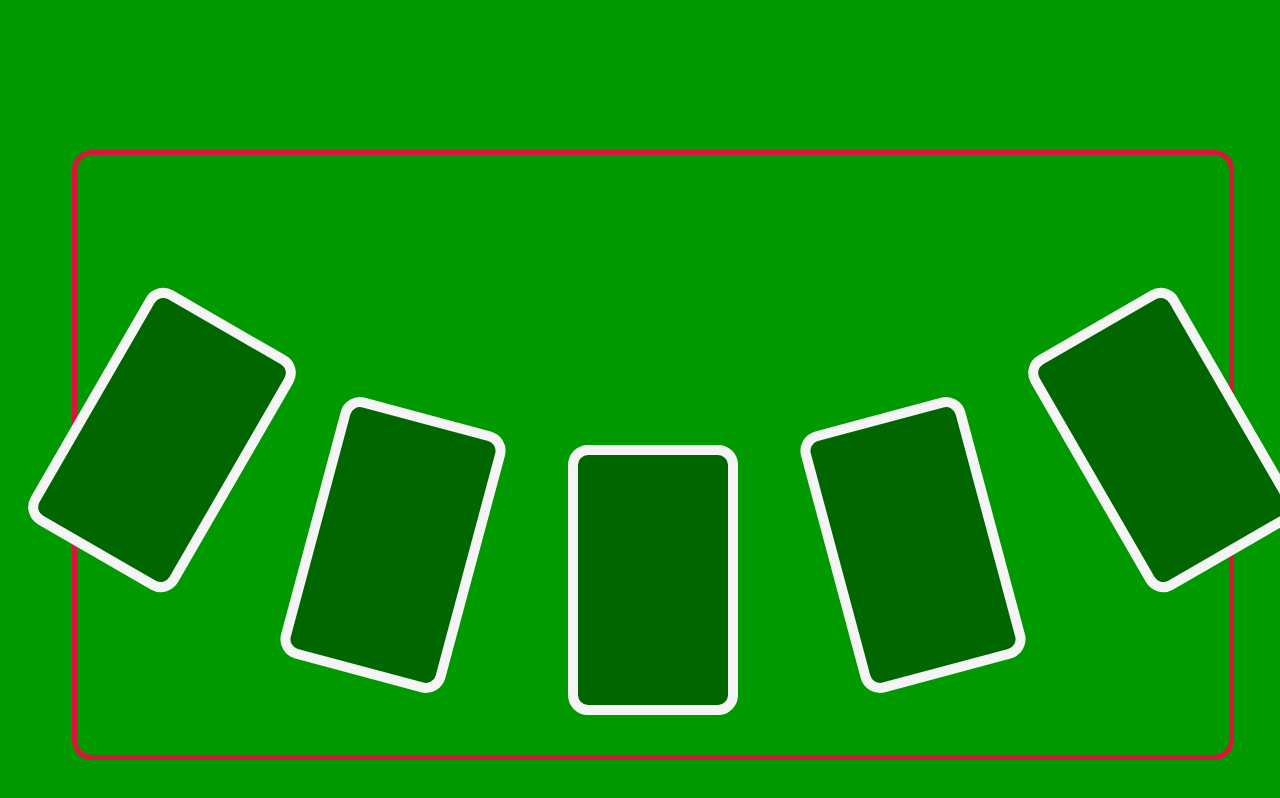
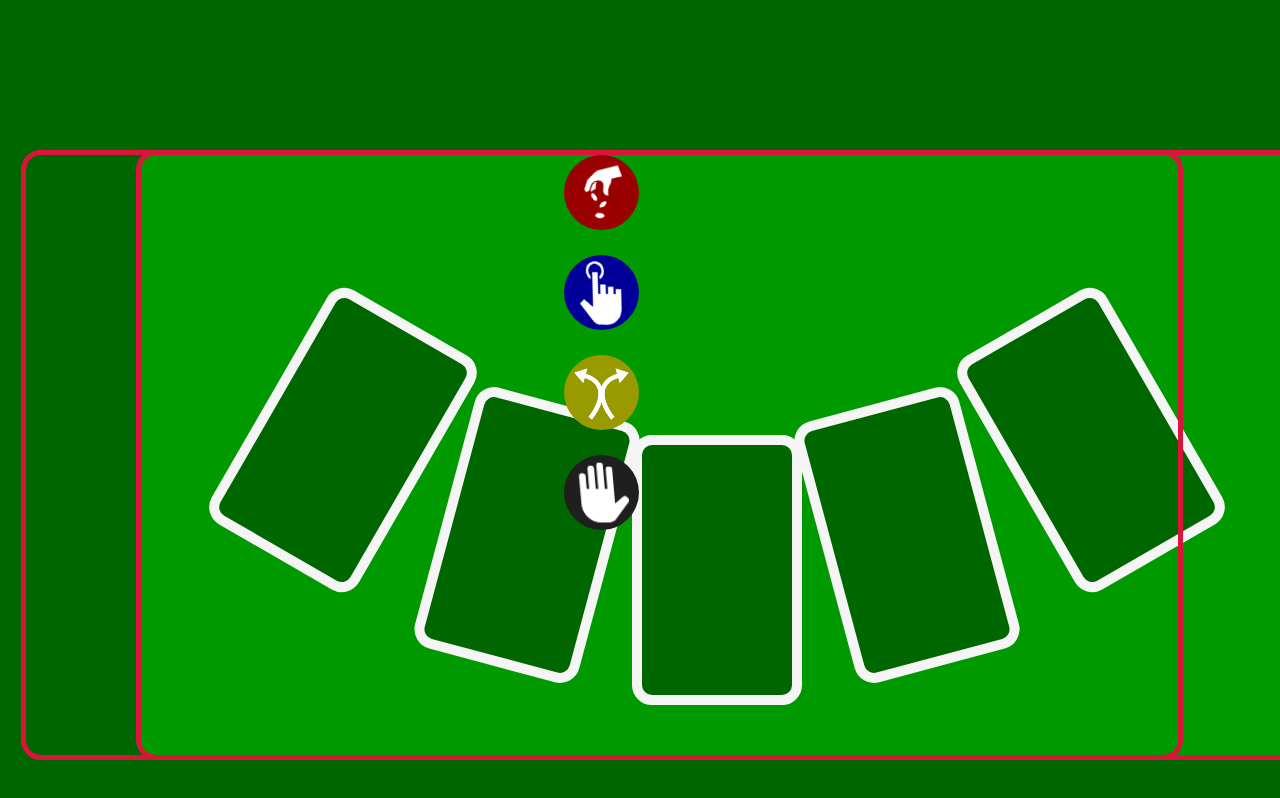
Before and after one commit to TopperwareDev/Arthurs-Bank, a website: page Back_end/webHandler/Pages/Blackjack/Blackjack.html in a window 1280 px wide. Shown: the top 798 px of the page. Drawn offline with Linux system fonts and the light colour scheme; a web font is replaced by a local one.

Commit message:
blackjack controls

```diff
--- a/Back_end/webHandler/Pages/Blackjack/Blackjack.html
+++ b/Back_end/webHandler/Pages/Blackjack/Blackjack.html
@@ -16,6 +16,12 @@
     <div></div>
   </div>
 
+  <div class="controls">
+    <img class="bj_double" src="/Public/All_Textures/bj_double.svg" alt="blackjack double icon">
+    <img class="bj_hit" src="/Public/All_Textures/bj_hit.svg" alt="blackjack hit icon">
+    <img class="bj_split" src="/Public/All_Textures/bj_split.svg" alt="blackjack split icon">
+    <img class="bj_stand" src="/Public/All_Textures/bj_stand.svg" alt="blackjack stand icon">
+  </div>
 
 </body>
 
--- a/Public/BlackJack/BlackJack.css
+++ b/Public/BlackJack/BlackJack.css
@@ -1,14 +1,15 @@
 body {
-    background-color: #009900;
+    background-color: #006600;
   }
 
 .background {
     position: absolute;
     top: 150px;
-    margin-left: 5%;
+    margin-left: 10%;
     margin-right: 5%;
     width: 90%;
     height: 600px;
+    background-color: #009900;
     border-radius: 20px 20px 20px 20px;
     border-style: solid;
     border-color: crimson;
@@ -17,7 +18,7 @@ body {
 
 .background div{
     position: absolute;
-    bottom: 40px;
+    bottom: 50px;
     left: 0;
     right: 0;
     margin-left: auto;
@@ -33,24 +34,85 @@ body {
 
 .background div:nth-child(1) {
     bottom: 180px;
-    left: 1000px;
+    left: 65%;
     transform: rotate(-30deg);
 }
 
 .background div:nth-child(2) {
-    bottom: 75px;
-    left: 520px;
+    bottom: 85px;
+    left: 33%;
     transform: rotate(-15deg);
 }
 
 .background div:nth-child(4) {
-    bottom: 75px;
-    right: 520px;
+    bottom: 85px;
+    right: 33%;
     transform: rotate(15deg);
 }
 
 .background div:nth-child(5) {
     bottom: 180px;
-    right: 1000px;
+    right: 65%;
     transform: rotate(30deg);
 }
+
+.controls{
+    position: absolute;
+    top: 150px;
+    margin-left: 1%;
+    margin-right: 95%;
+    width: 90%;
+    height: 600px;
+    border-radius: 20px 20px 20px 20px;
+    border-style: solid;
+    border-color: crimson;
+    border-width: 5px;
+}
+
+.bj_double {
+    position: absolute;
+    left: 0;
+    right: 0;
+    top: 0;
+    margin-left: auto;
+    margin-right: auto;
+    width: 75px;
+    height: 75px;
+    cursor: pointer;
+}
+
+.bj_hit {
+    position: absolute;
+    left: 0;
+    right: 0;
+    top: 100px;
+    margin-left: auto;
+    margin-right: auto;
+    width: 75px;
+    height: 75px;
+    cursor: pointer;
+}
+
+.bj_split {
+    position: absolute;
+    left: 0;
+    right: 0;
+    top: 200px;
+    margin-left: auto;
+    margin-right: auto;
+    width: 75px;
+    height: 75px;
+    cursor: pointer;
+}
+
+.bj_stand {
+    position: absolute;
+    left: 0;
+    right: 0;
+    top: 300px;
+    margin-left: auto;
+    margin-right: auto;
+    width: 75px;
+    height: 75px;
+    cursor: pointer;
+  }
```
